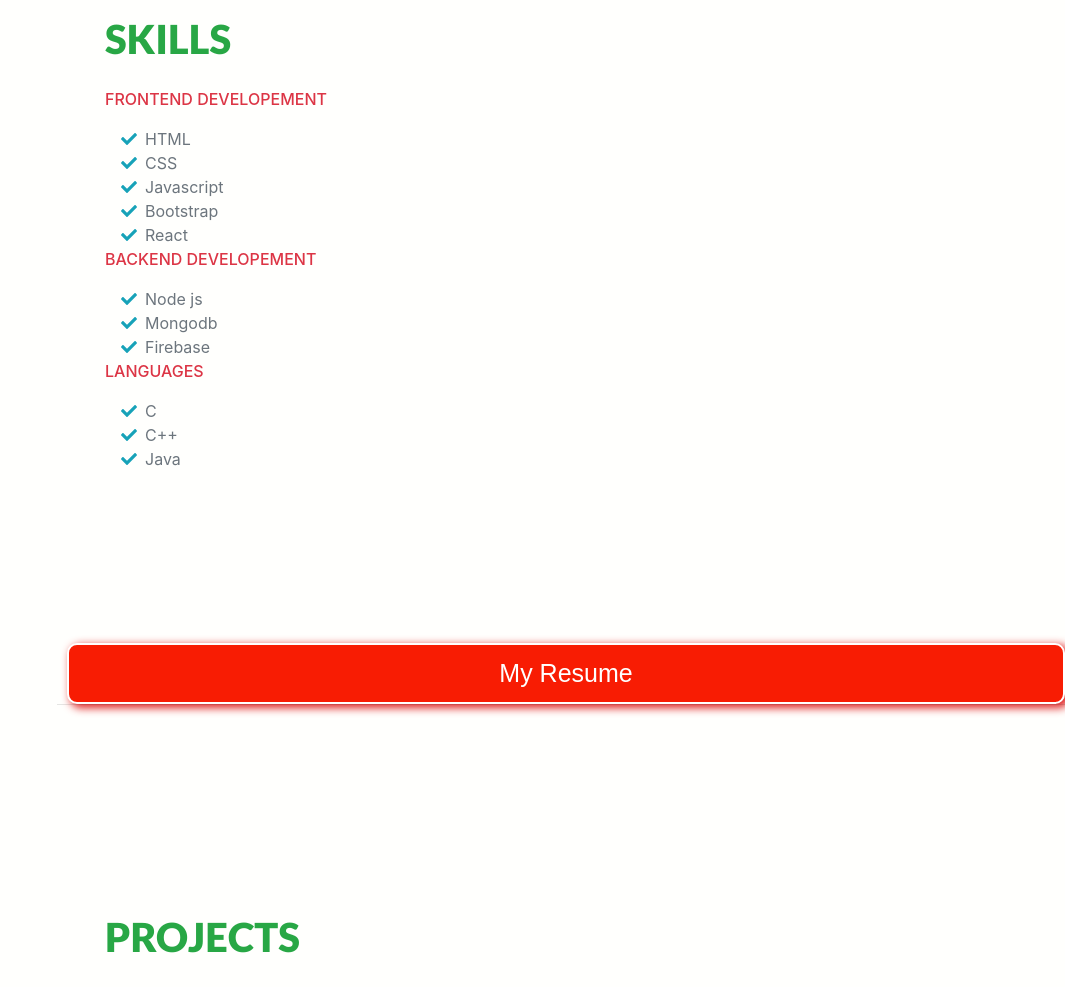
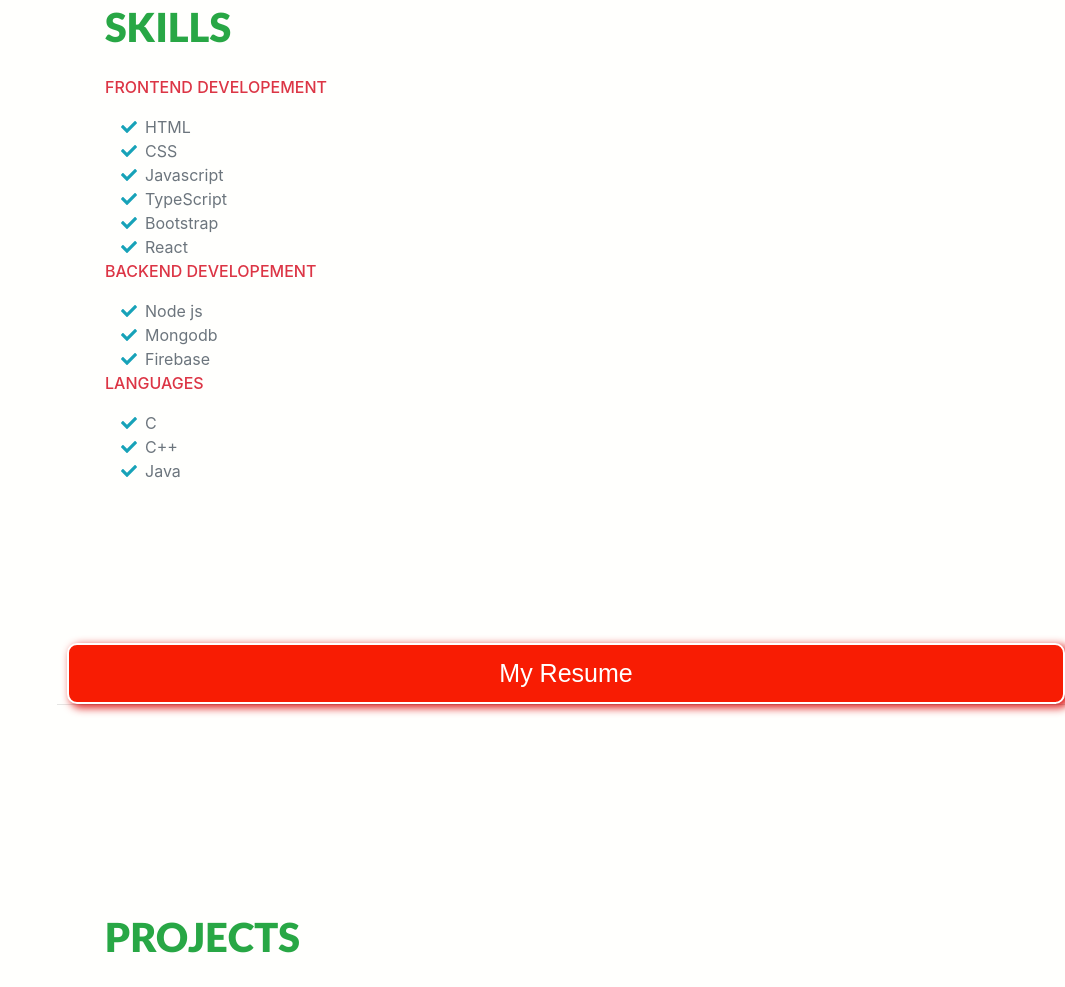
Before and after one commit to mishrayash123/portfolio, a plain HTML site: page index.html in a window 1280 px wide. Shown: the part 3404-4391 px from the top of the page, without its empty margins (215-1280 px from the left). Drawn offline with nearby package versions, Linux system fonts and the light colour scheme; a web font is replaced by a local one.

Commit message:
Update index.html

```diff
--- a/index.html
+++ b/index.html
@@ -238,6 +238,12 @@
                             <span class="fa-li text-info">
                                 <i class="fas fa-check"></i>
                             </span>
+                            TypeScript
+                        </li>
+                        <li>
+                            <span class="fa-li text-info">
+                                <i class="fas fa-check"></i>
+                            </span>
                             Bootstrap
                         </li>
                         <li>
```
